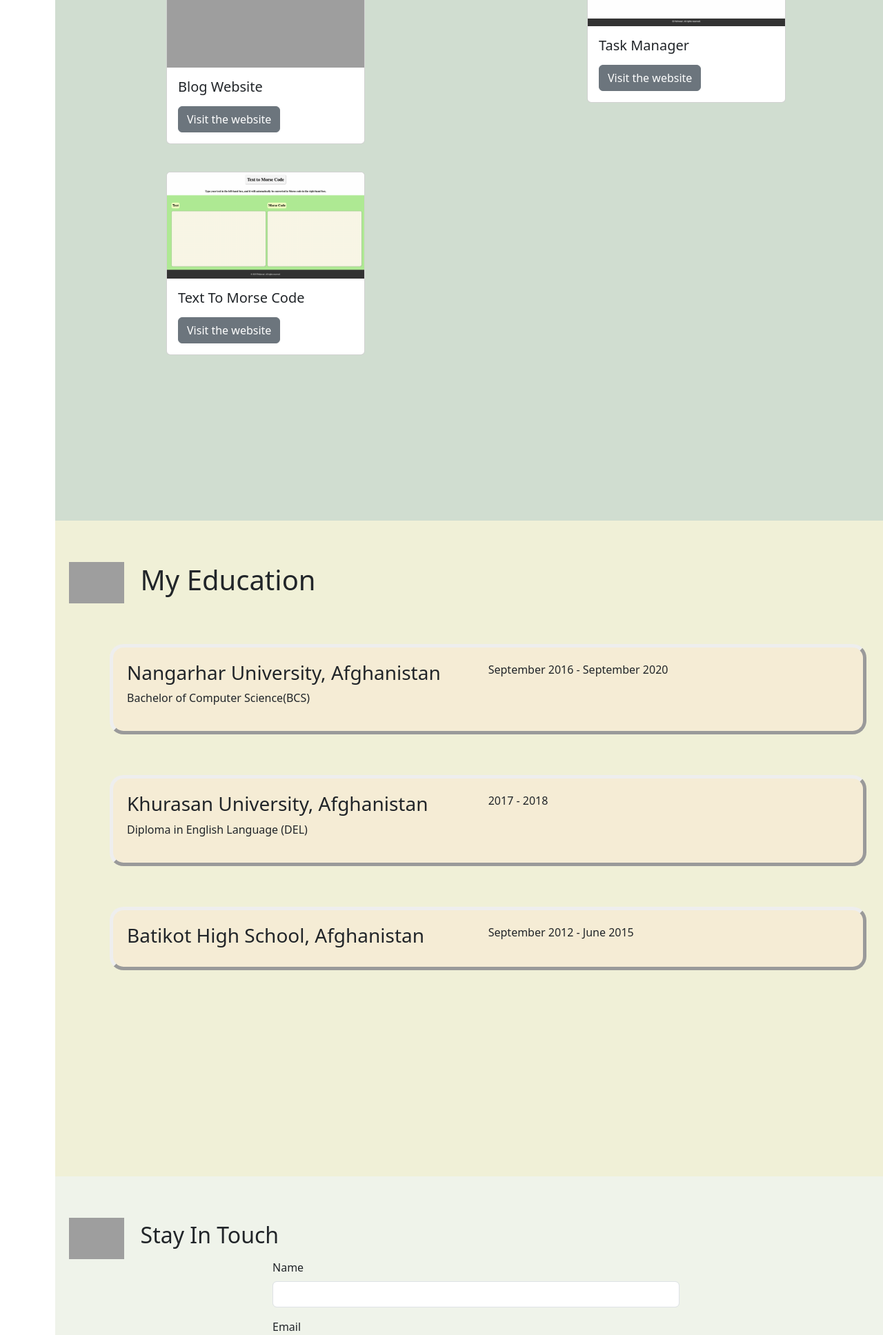
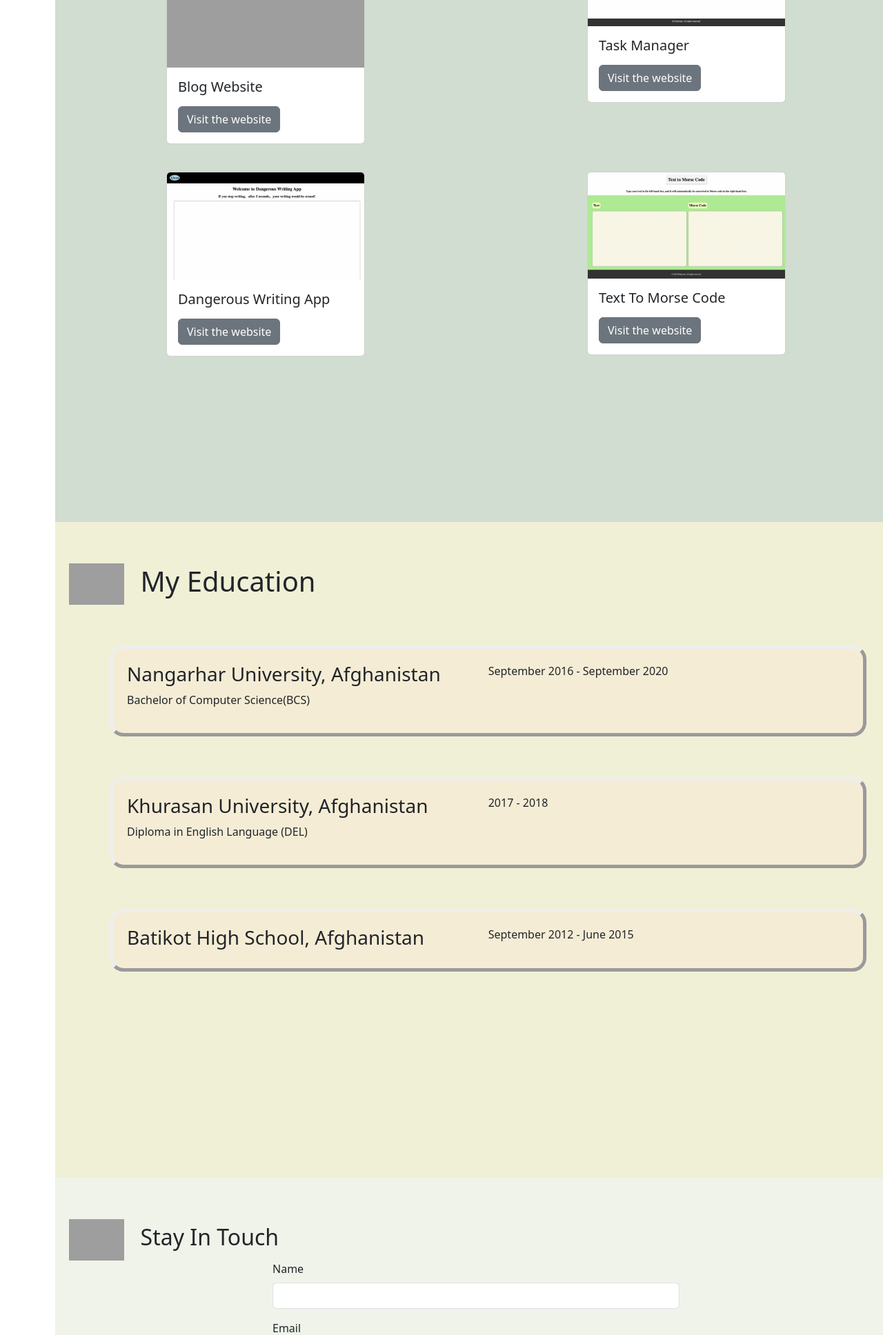
Before and after one commit to pamir-shinwari/portfolio, a Flask app: page / in a window 1280 px wide. Shown: the part 1237-3173 px from the top of the page at 69% size. Run offline with Flask 3, Linux system fonts and the light colour scheme; some libraries are stand-ins or nearby versions; grey boxes are pictures that could not be loaded.

```diff
--- a/requirements.txt
+++ b/requirements.txt
@@ -8,6 +8,6 @@ Werkzeug==3.0.0
 Flask==2.3.2
 flask_sqlalchemy==3.1.1
 SQLAlchemy==2.0.25
-gunicorn==21.2.0
+gunicorn==22.0.0
 psycopg2-binary==2.9.9
 python-dotenv~=1.0.1
--- a/templates/index.html
+++ b/templates/index.html
@@ -131,6 +131,19 @@
 
             <div>
                 <div class="card" style="width: 18rem;">
+                  <img src="{{url_for('static', filename='images/writing-app.png')}}" class="card-img-top" alt="...">
+                  <div class="card-body">
+                    <h5 class="card-title">Dangerous Writing App</h5>
+                    <p class="card-text"> </p>
+                    <a href="https://dangerous-writing-app.onrender.com" class="btn btn-secondary" target="_blank">Visit the website</a>
+                  </div>
+                </div>
+            </div>
+
+
+
+            <div>
+                <div class="card" style="width: 18rem;">
                   <img src="{{url_for('static', filename='images/text_to_morse_code.png')}}" class="card-img-top" alt="...">
                   <div class="card-body">
                     <h5 class="card-title">Text To Morse Code</h5>
```
Also changed, not shown: static/images/writing-app.png (added).
